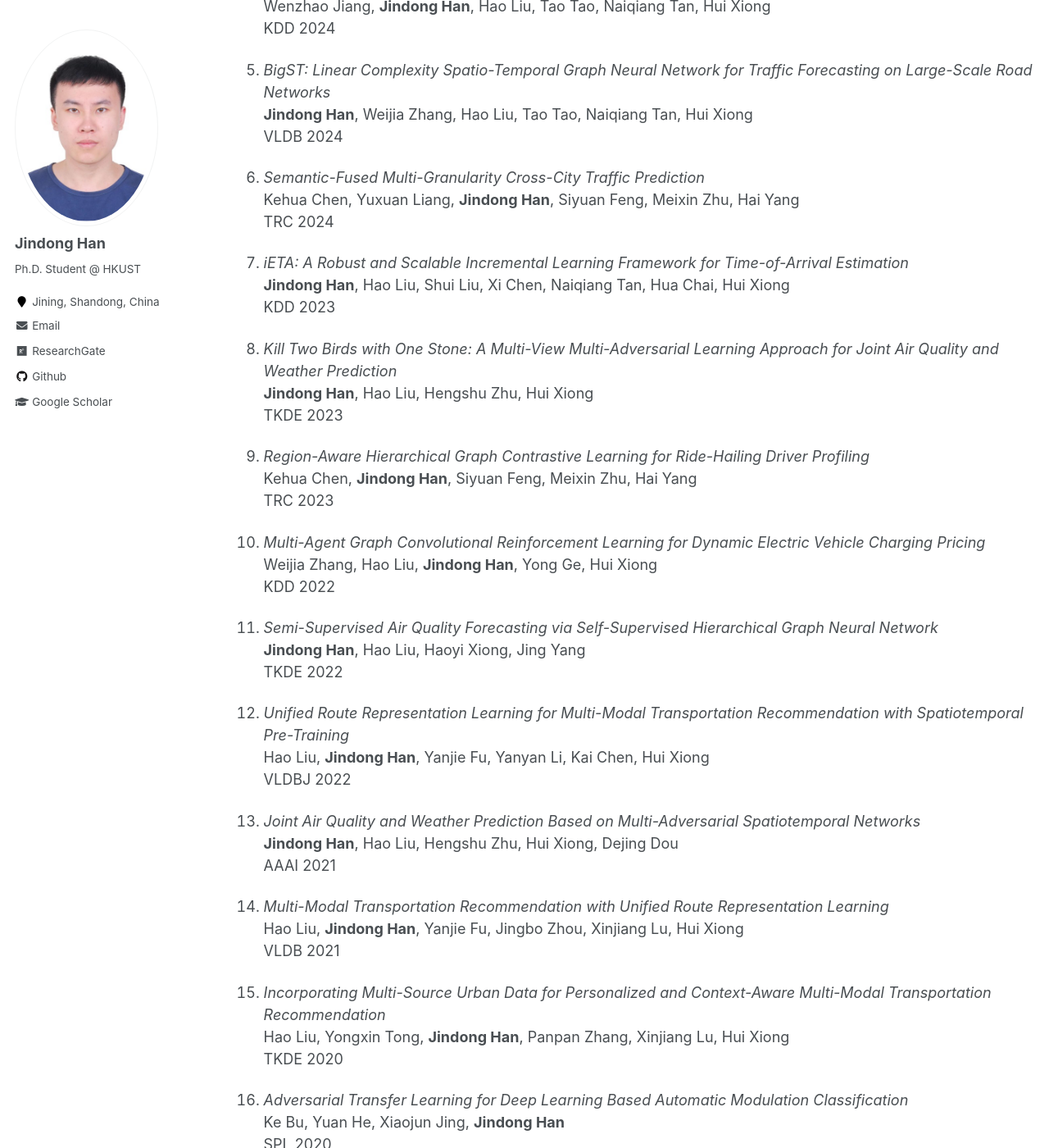
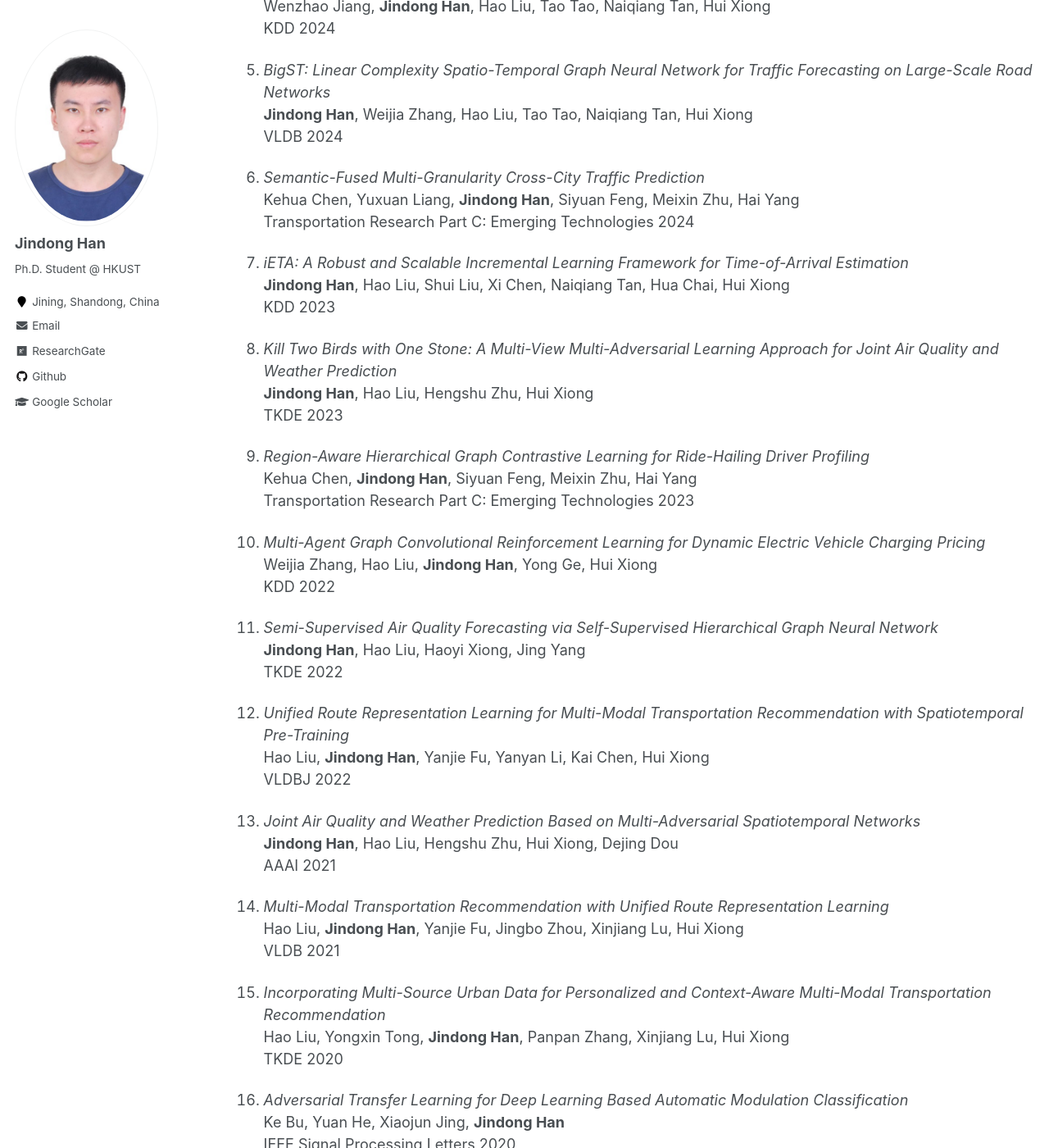
Before and after one commit to jhanao-hkust/jhanao-hkust.github.io, a Jekyll site: the page built from _pages/publications.md, in a window 1280 px wide and 1400 px high, scrolled down 537 px. Shown: the whole window at 82% size. Built offline with Jekyll 4.4.1, drawn with Linux system fonts in a browser that asks for light colours.

Commit message:
Update publications.md

```diff
--- a/_pages/publications.md
+++ b/_pages/publications.md
@@ -29,7 +29,7 @@ VLDB 2024
 
 1.  *Semantic-Fused Multi-Granularity Cross-City Traffic Prediction*  <br>
 Kehua Chen, Yuxuan Liang, **Jindong Han**, Siyuan Feng, Meixin Zhu, Hai Yang<br>
-TRC 2024
+Transportation Research Part C: Emerging Technologies 2024
 
 1.  *iETA: A Robust and Scalable Incremental Learning Framework for Time-of-Arrival Estimation*  <br>
 **Jindong Han**, Hao Liu, Shui Liu, Xi Chen, Naiqiang Tan, Hua Chai, Hui Xiong<br>
@@ -41,7 +41,7 @@ TKDE 2023
 
 1.  *Region-Aware Hierarchical Graph Contrastive Learning for Ride-Hailing Driver Profiling*  <br>
 Kehua Chen, **Jindong Han**, Siyuan Feng, Meixin Zhu, Hai Yang<br>
-TRC 2023
+Transportation Research Part C: Emerging Technologies 2023
 
 1.  *Multi-Agent Graph Convolutional Reinforcement Learning for Dynamic Electric Vehicle Charging Pricing*  <br>
 Weijia Zhang, Hao Liu, **Jindong Han**, Yong Ge, Hui Xiong<br>
@@ -69,7 +69,7 @@ TKDE 2020
 
 1.  *Adversarial Transfer Learning for Deep Learning Based Automatic Modulation Classification*  <br>
 Ke Bu, Yuan He, Xiaojun Jing, **Jindong Han**<br>
-SPL 2020
+IEEE Signal Processing Letters 2020
 
 1.  *GraphConvLSTM: Spatiotemporal Learning for Activity Recognition with Wearable Sensors*  <br>
 **Jindong Han**, Yuan He, Juan Liu, Qianqian Zhang, Xiaojun Jing<br>
```
